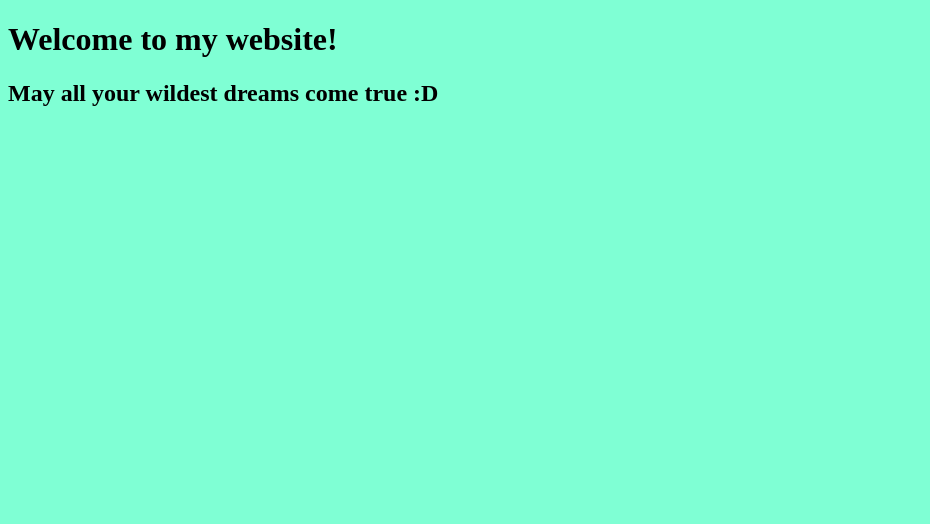
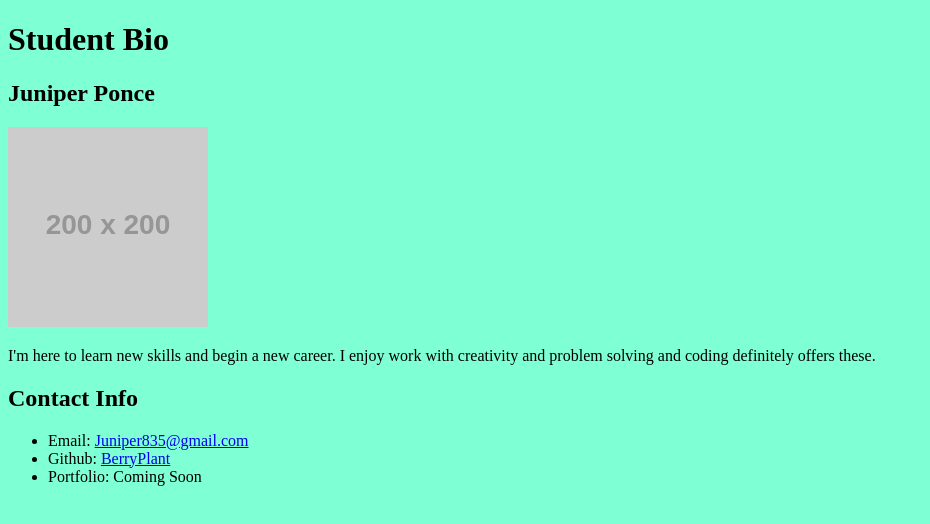
Before and after one commit to berryplant/second-day, a plain HTML site: page index.html in a window 1280 px wide. Shown: the whole page, without its empty margins (0-930 px from the left). Drawn offline with Linux system fonts and the light colour scheme; placeholder pictures from the web are drawn by us.

Commit message:
added structure to page

```diff
--- a/index.html
+++ b/index.html
@@ -4,7 +4,26 @@
         <link rel="stylesheet" href="style.css"
     </head>
     <body>
-        <h1>Welcome to my website!</h1>
-        <h2>May all your wildest dreams come true :D</h2>
+        <header>
+            <h1>Student Bio</h1>
+        </header>
+
+        <Section>
+            <h2>Juniper Ponce</h2>
+            <img src="https://via.placeholder.com/200" alt="placeholder image">
+            <p>I'm here to learn new skills and begin a new career. I enjoy work with creativity and problem solving and coding definitely offers these.</p>
+
+        </Section>
+
+        <section>
+            <h2>Contact Info</h2>
+            <ul>
+                <li>Email: <a href="mailto:juniper835@gmail.com">Juniper835@gmail.com</a> </li>
+                <li>Github: <a href="https://github.com/berryplant">BerryPlant</a></li>
+                <li>Portfolio: <a href=""></a>Coming Soon</li>
+            </ul>
+        </section>
+
+
     </body>
 </html>
```
